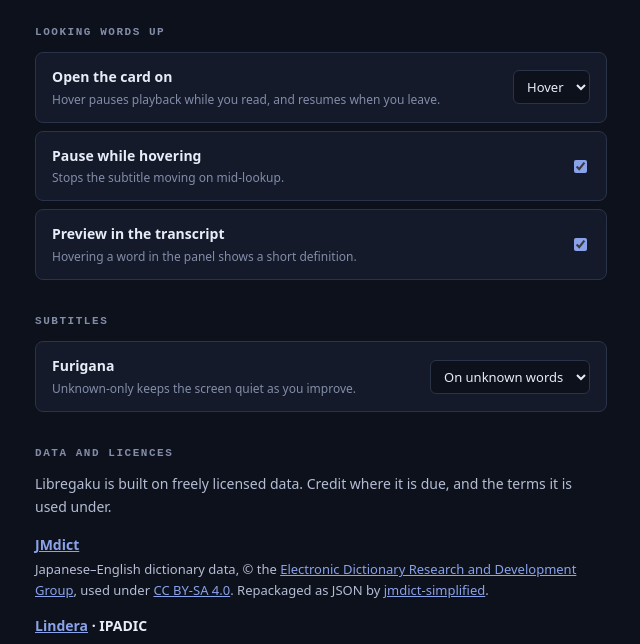
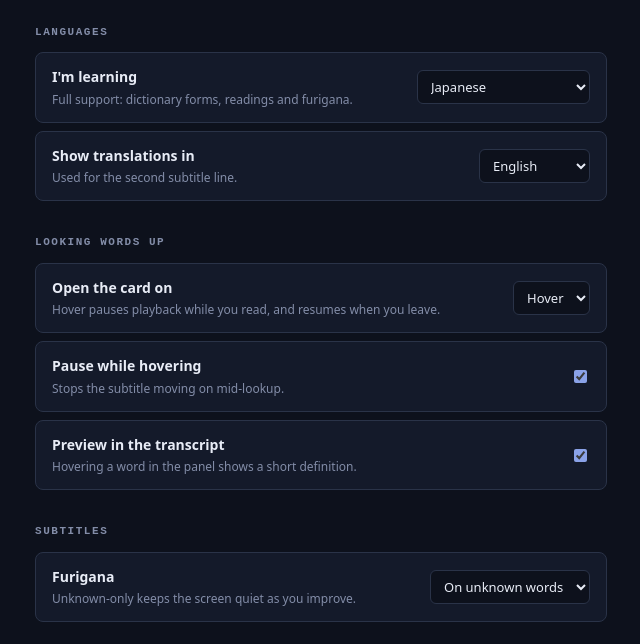
Before and after one commit to donth77/libregaku, a website with bundled scripts: page src/options.html in a window 1280 px wide. Shown: the part 88-732 px from the top of the page, without its empty margins (319-959 px from the left). Built offline with nearby package versions, Linux system fonts and the light colour scheme; some packages are replaced by stand-ins of ours.

Commit message:
feat: language pair setting, first-run setup, punctuation handling
- Target language comes from settings instead of being hardcoded
- Options page opens once on install to pick the language pair
- Picker says what each language supports
- Tier 2 dictionaries selected per language
- Punctuation is no longer interactive
- Tier 0 no longer drops spaces and punctuation between tokens

```diff
--- a/src/morphology/intl.ts
+++ b/src/morphology/intl.ts
@@ -24,12 +24,14 @@ export class IntlSegmenter implements Segmenter {
   segment(text: string): Token[] {
     const out: Token[] = [];
     for (const part of this.#seg.segment(text)) {
-      if (!part.isWordLike) continue;
+      // Non-word segments are kept, not dropped: discarding them loses the
+      // punctuation and the spaces, and the line no longer reads as written.
       out.push({
         surface: part.segment,
         start: part.index,
         end: part.index + part.segment.length,
-        content: true, // tier 0 cannot tell content from function words
+        content: part.isWordLike, // tier 0 cannot tell content from function words
+        punct: !part.isWordLike,
       });
     }
     return out;
--- a/src/morphology/lindera.ts
+++ b/src/morphology/lindera.ts
@@ -81,6 +81,8 @@ export function toTokens(text: string, analysed: Analysed[]): Token[] {
       reading: t.reading,
       pos: t.pos,
       content: t.content,
+      // IPADIC files punctuation under 記号.
+      punct: t.pos === '記号',
       parts: t.parts.length > 1 ? t.parts : undefined,
     });
   }
--- a/src/morphology/types.ts
+++ b/src/morphology/types.ts
@@ -20,6 +20,11 @@ export interface Token {
   content?: boolean;
   /** Morphemes this token was merged from — 来た is ["来", "た"]. */
   parts?: string[];
+  /**
+   * Punctuation and whitespace. Rendered so the line reads correctly, but
+   * never interactive — nobody looks up a question mark.
+   */
+  punct?: boolean;
 }
 
 export interface Segmenter {
--- a/src/options.html
+++ b/src/options.html
@@ -4,6 +4,18 @@
 <link rel="stylesheet" href="options.css">
 <main>
   <h1>Libregaku</h1>
+
+  <section>
+    <h2>Languages</h2>
+    <label class="row">
+      <span><b>I'm learning</b><small id="tierNote">&nbsp;</small></span>
+      <select id="target"></select>
+    </label>
+    <label class="row">
+      <span><b>Show translations in</b><small>Used for the second subtitle line.</small></span>
+      <select id="native"></select>
+    </label>
+  </section>
 
   <section>
     <h2>Looking words up</h2>
--- a/src/options.ts
+++ b/src/options.ts
@@ -1,4 +1,11 @@
-import { DEFAULTS, loadSettings, setSetting, type Settings } from './settings';
+import {
+  DEFAULTS,
+  NATIVE_LANGUAGES,
+  TARGET_LANGUAGES,
+  loadSettings,
+  setSetting,
+  type Settings,
+} from './settings';
 
 /** Options page. Every control writes straight through — no Save button. */
 
@@ -18,6 +25,51 @@ async function main(): Promise<void> {
     });
   };
 
+  /*
+   * Say plainly what each language actually gets. Tier 0 finds word boundaries
+   * and nothing else, which means lookups match on the surface form — so an
+   * inflected word may not find a card you already have. Better stated up
+   * front than discovered as flakiness.
+   */
+  const NOTES: Record<0 | 1 | 2, string> = {
+    2: 'Full support: dictionary forms, readings and furigana.',
+    1: 'Words and lookups. No dictionary forms yet, so inflected words may not match.',
+    0: 'Word boundaries only. Lookups match exactly what is on screen.',
+  };
+
+  const target = document.getElementById('target') as HTMLSelectElement;
+  const note = document.getElementById('tierNote') as HTMLElement;
+  for (const l of TARGET_LANGUAGES) {
+    const o = document.createElement('option');
+    o.value = l.code;
+    o.textContent = l.label + (l.tier === 2 ? '' : ` — limited`);
+    target.appendChild(o);
+  }
+  const showNote = (): void => {
+    const tier = TARGET_LANGUAGES.find((l) => l.code === target.value)?.tier ?? 0;
+    note.textContent = NOTES[tier];
+  };
+  target.value = s.target ?? DEFAULTS.target;
+  showNote();
+  target.addEventListener('change', () => {
+    showNote();
+    void setSetting('target', target.value);
+    void setSetting('configured', true);
+  });
+
+  const native = document.getElementById('native') as HTMLSelectElement;
+  for (const l of NATIVE_LANGUAGES) {
+    const o = document.createElement('option');
+    o.value = l.code;
+    o.textContent = l.label;
+    native.appendChild(o);
+  }
+  native.value = s.native ?? DEFAULTS.native;
+  native.addEventListener('change', () => {
+    void setSetting('native', native.value);
+    void setSetting('configured', true);
+  });
+
   bind('interaction', 'select');
   bind('hoverPause', 'check');
   bind('sidebarHover', 'check');
--- a/src/settings.ts
+++ b/src/settings.ts
@@ -6,7 +6,41 @@
  * back to its default rather than delaying a frame.
  */
 
+/** Languages the segmenter can do more than find boundaries for. */
+export const TIER2_LANGS: Record<string, string> = {
+  ja: 'ipadic',
+  ko: 'ko-dic',
+  zh: 'cc-cedict',
+};
+
+export const TARGET_LANGUAGES: Array<{ code: string; label: string; tier: 0 | 1 | 2 }> = [
+  { code: 'ja', label: 'Japanese', tier: 2 },
+  { code: 'ko', label: 'Korean', tier: 2 },
+  { code: 'zh', label: 'Chinese', tier: 2 },
+  { code: 'es', label: 'Spanish', tier: 1 },
+  { code: 'fr', label: 'French', tier: 1 },
+  { code: 'de', label: 'German', tier: 1 },
+  { code: 'it', label: 'Italian', tier: 1 },
+  { code: 'pt', label: 'Portuguese', tier: 1 },
+  { code: 'th', label: 'Thai', tier: 0 },
+];
+
+export const NATIVE_LANGUAGES: Array<{ code: string; label: string }> = [
+  { code: 'en', label: 'English' },
+  { code: 'es', label: 'Spanish' },
+  { code: 'fr', label: 'French' },
+  { code: 'de', label: 'German' },
+  { code: 'pt', label: 'Portuguese' },
+  { code: 'ja', label: 'Japanese' },
+];
+
 export interface Settings {
+  /** BCP-47 of the language being learned. */
+  target: string;
+  /** BCP-47 of the language to show translations in. */
+  native: string;
+  /** False until the user has been through setup once. */
+  configured: boolean;
   /** How the lookup card opens. */
   interaction: 'hover' | 'click';
   /** Grace period before a hover opens a card, in ms. */
@@ -20,6 +54,9 @@ export interface Settings {
 }
 
 export const DEFAULTS: Settings = {
+  target: 'ja',
+  native: 'en',
+  configured: false,
   interaction: 'hover',
   hoverDelay: 220,
   hoverPause: true,
```
Also changed, not shown: src/background.ts (+10 -0 lines), src/content/index.ts (+12 -6 lines), src/content/renderer.ts (+10 -0 lines), src/morphology/__tests__/intl.test.ts (+23 -2 lines).
